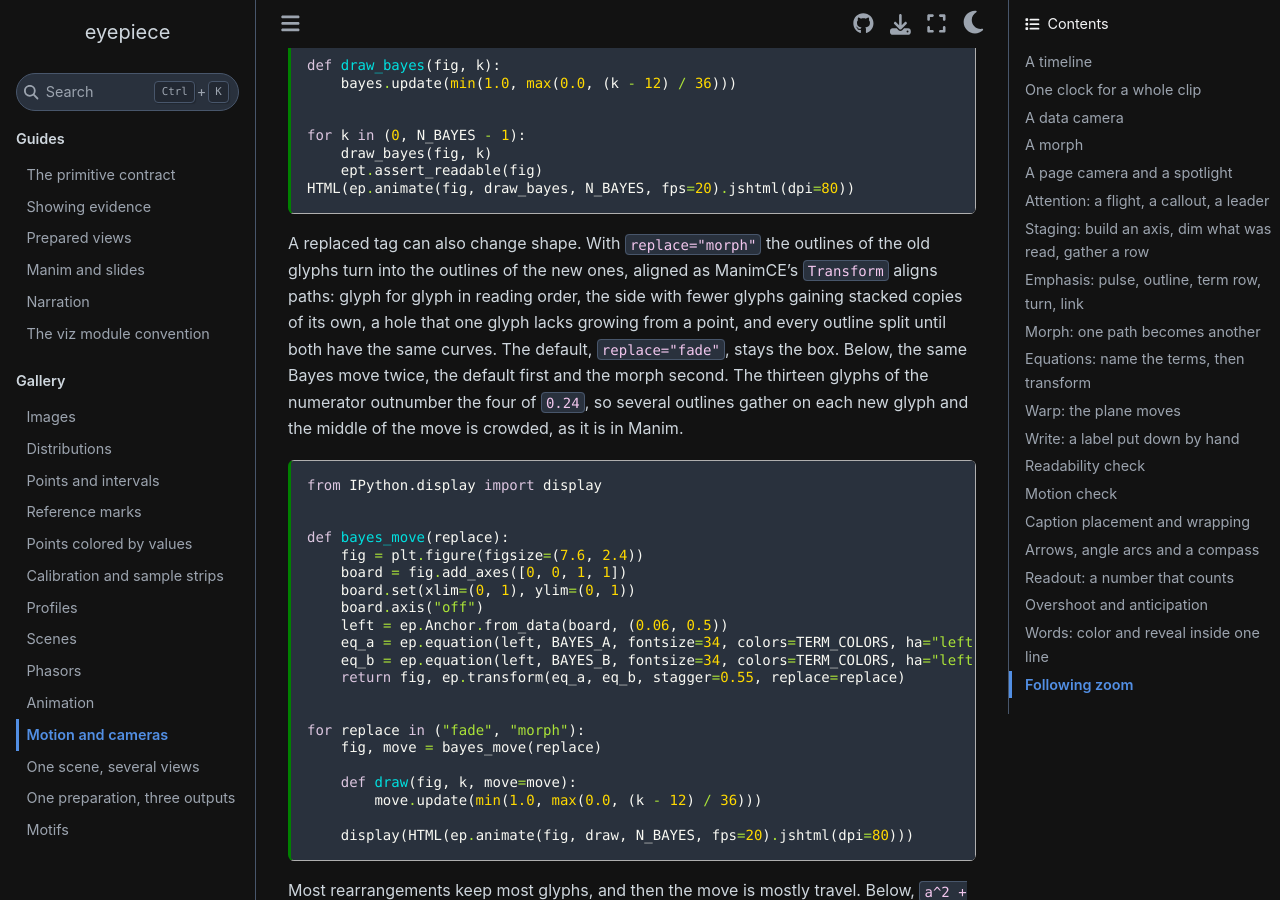
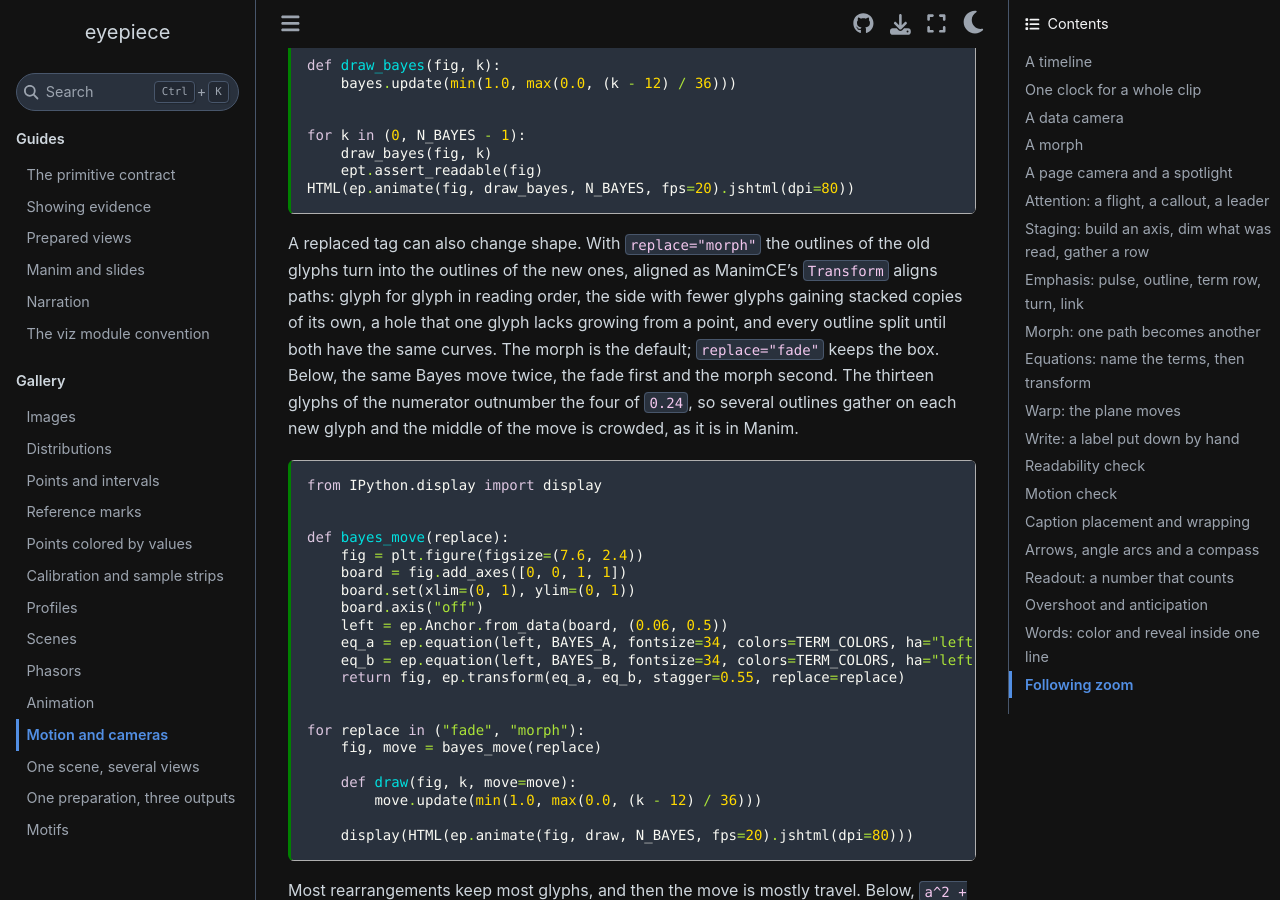
Before and after one commit to CoreySpohn/eyepiece, a Sphinx documentation site: the page built from docs/gallery/motion.md, in a window 1280 px wide and 900 px high, scrolled down 13459 px. Built offline with Sphinx 7.4.7 and the Sphinx Book theme 1.1.4, drawn with Linux system fonts in a browser that asks for light colours; pages that are not in the unit, such as notebooks, are missing from menus.

Commit message:
feat(equation): make morph the default for replaced terms

```diff
--- a/docs/gallery/motion.md
+++ b/docs/gallery/motion.md
@@ -701,8 +701,8 @@
 `Transform` aligns paths: glyph for glyph in reading order, the side with
 fewer glyphs gaining stacked copies of its own, a hole that one glyph lacks
 growing from a point, and every outline split until both have the same
-curves. The default, ``replace="fade"``, stays the box. Below, the same
-Bayes move twice, the default first and the morph second. The thirteen glyphs of
+curves. The morph is the default; ``replace="fade"`` keeps the box. Below, the same
+Bayes move twice, the fade first and the morph second. The thirteen glyphs of
 the numerator outnumber the four of ``0.24``, so several outlines gather on
 each new glyph and the middle of the move is crowded, as it is in Manim.
 
```
Also changed, not shown: docs/contract.md (+2 -2 lines), 2 other files.
